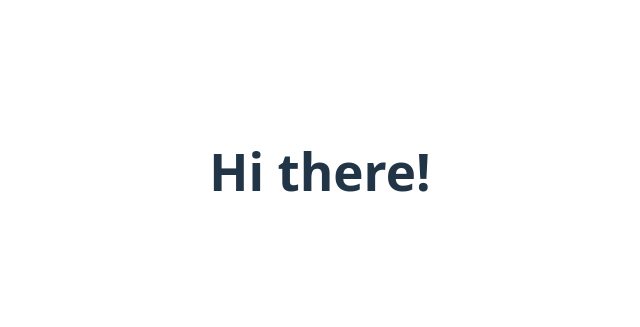
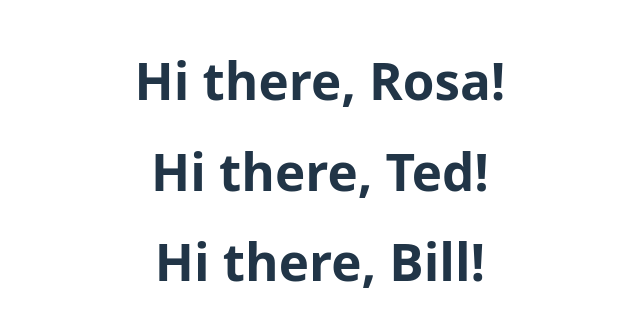
Before and after one commit to TetianaTalebi/my_react_vite_app_2, a React (Vite) app in the folder my_react_vite_app_2/: page / in a window 1280 px wide. Shown: the part 229-556 px from the top of the page, without its empty margins (320-960 px from the left). Built offline with nearby package versions, Linux system fonts and the light colour scheme.

Commit message:
Pass "person" props into "Greeter" component

```diff
--- a/my_react_vite_app_2/src/App.jsx
+++ b/my_react_vite_app_2/src/App.jsx
@@ -6,7 +6,9 @@ function App() {
 
   return (
     <>
-      <Greeter/>
+      <Greeter person="Rosa"/>
+      <Greeter person="Ted"/>
+      <Greeter person="Bill"/>
     </>
   )
 }
--- a/my_react_vite_app_2/src/Greeter.jsx
+++ b/my_react_vite_app_2/src/Greeter.jsx
@@ -1,3 +1,3 @@
-export default function Greeter() {
-    return <h1>Hi there!</h1>
+export default function Greeter({person}) {
+    return <h1>Hi there, {person}!</h1>
 }
```
